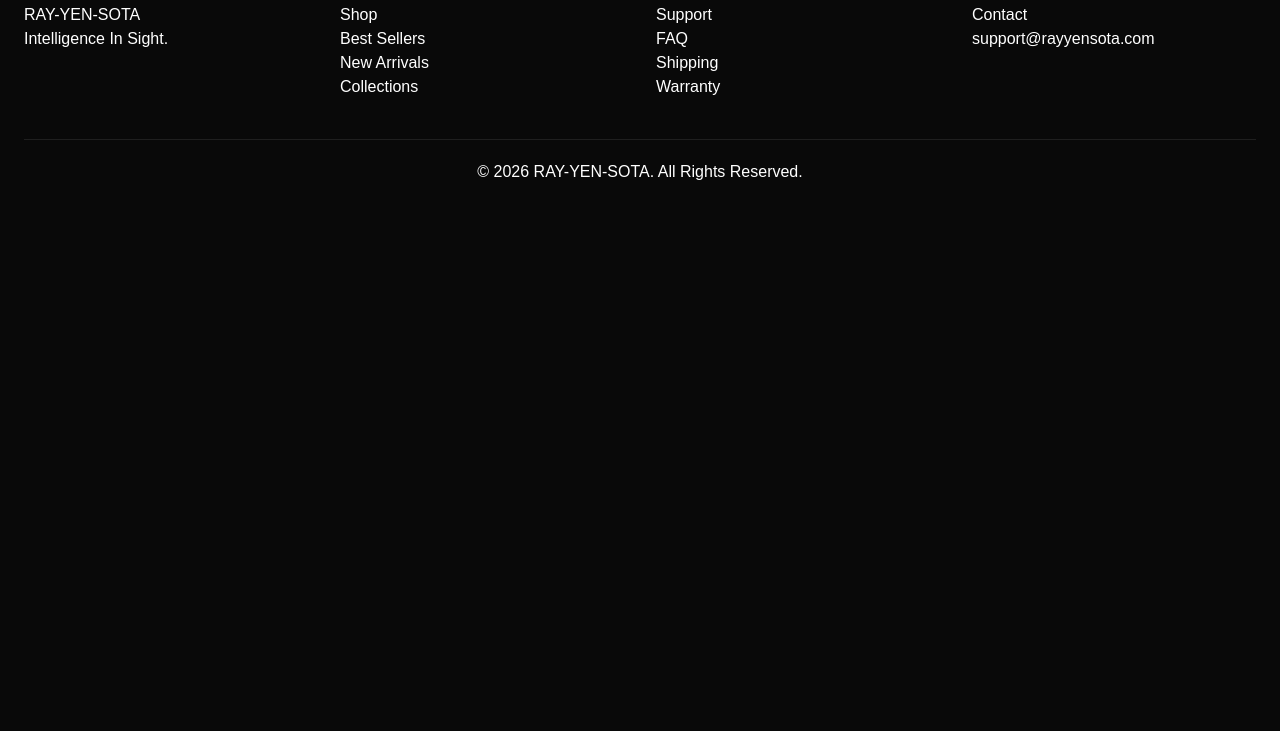
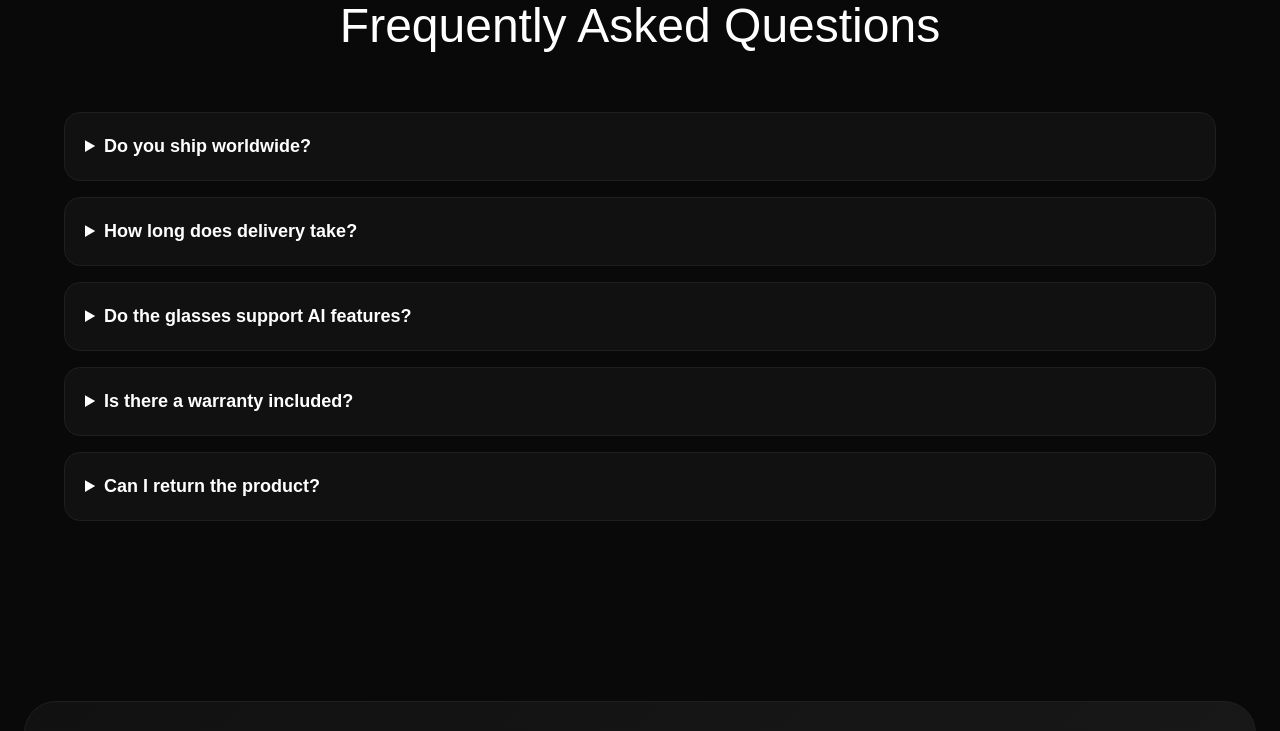
Before and after one commit to lkmeeena882437-dotcom/Rey-ben-sota, a Next.js app: page / in a window 1280 px wide. Shown: the part 3580-4311 px from the top of the page. Before the commit the page ends 3812 px from the top, so only its background shows below. Built offline with nearby package versions, Linux system fonts and the light colour scheme.

Commit message:
Add FAQ and Newsletter sections to HomePage

```diff
--- a/app/page.tsx
+++ b/app/page.tsx
@@ -3,6 +3,8 @@ import TrustBadges from "@/components/trust/TrustBadges";
 import ProductGrid from "@/components/product/ProductGrid";
 import CollectionGrid from "@/components/collections/CollectionGrid";
 import ReviewsSection from "@/components/reviews/ReviewsSection";
+import FAQSection from "@/components/faq/FAQSection";
+import NewsletterSection from "@/components/newsletter/NewsletterSection";
 import { products } from "@/lib/products";
 
 export default function HomePage() {
@@ -13,6 +15,8 @@ export default function HomePage() {
       <ProductGrid products={products} />
       <CollectionGrid />
       <ReviewsSection />
+      <FAQSection />
+      <NewsletterSection />
     </main>
   );
 }
```
